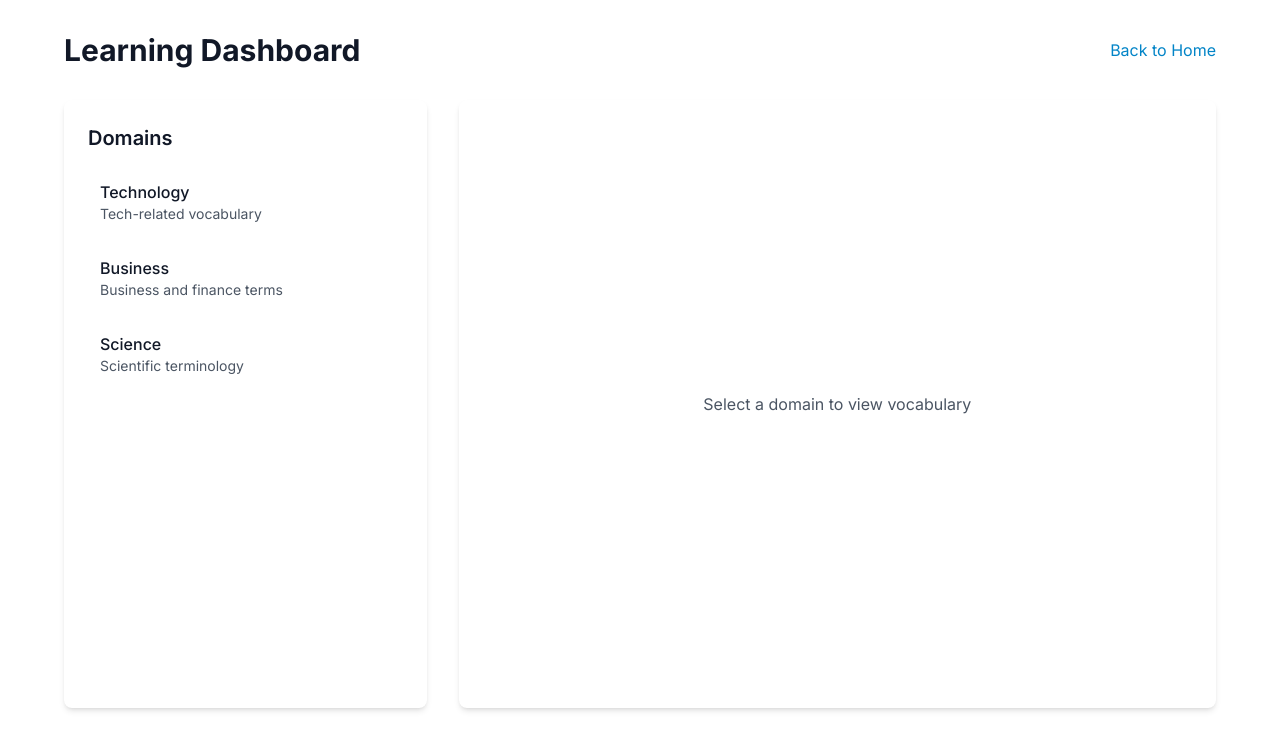
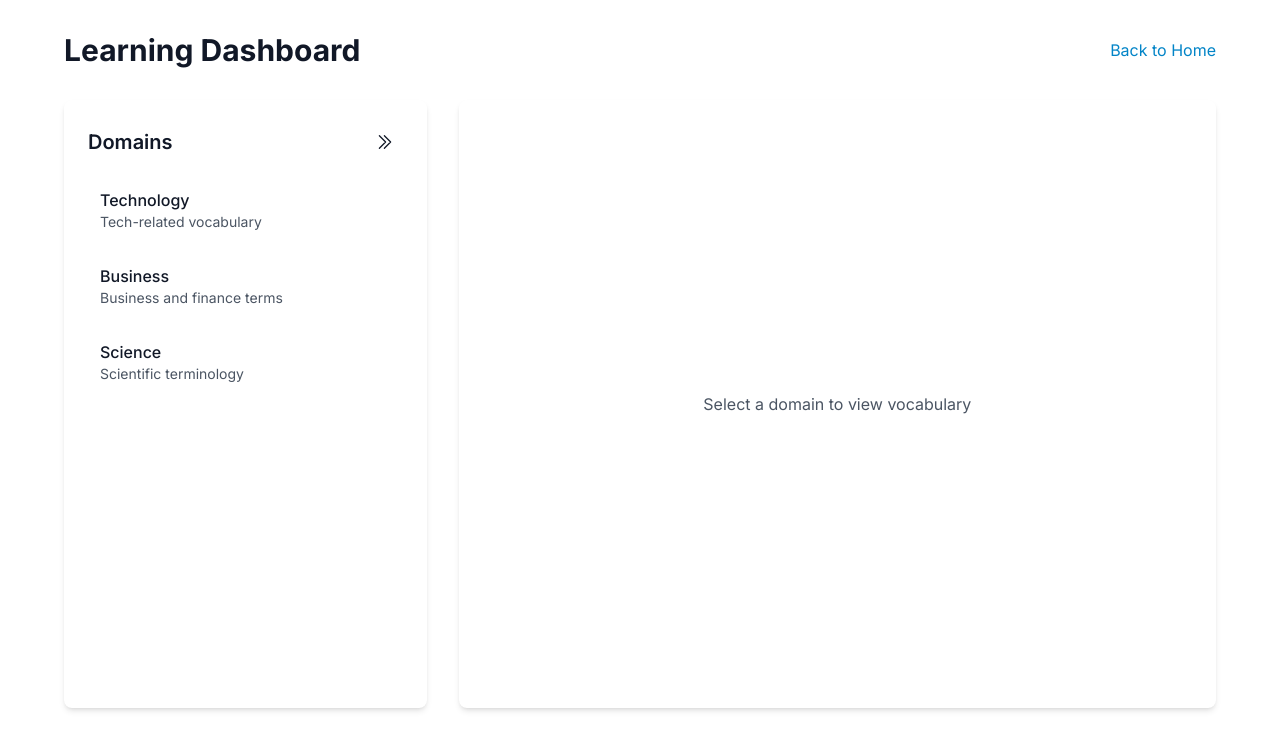
Before and after one commit to ElNandes/DomainVocab, a Next.js app: page /learn in a window 1280 px wide. Shown: the top 750 px of the page. Built offline with nearby package versions, Linux system fonts and the light colour scheme.

Commit message:
Added the show and hide bar for domains

```diff
--- a/src/app/learn/page.tsx
+++ b/src/app/learn/page.tsx
@@ -79,6 +79,7 @@ export default function LearnPage() {
   const [selectedDomain, setSelectedDomain] = useState<string | null>(null)
   const [currentWordIndex, setCurrentWordIndex] = useState(0)
   const [vocabularies, setVocabularies] = useState<Vocabularies>({})
+  const [isSidebarVisible, setIsSidebarVisible] = useState(true)
 
   // Temporary mock data
   const domains: Domain[] = [
@@ -123,10 +124,37 @@ export default function LearnPage() {
           </Link>
         </div>
 
-        <div className="grid grid-cols-1 md:grid-cols-3 gap-8">
+        <div className={`grid gap-8 transition-all duration-300 ${
+          isSidebarVisible ? 'grid-cols-1 md:grid-cols-3' : 'grid-cols-1'
+        }`}>
           {/* Domains Sidebar */}
           <div className="bg-white p-6 rounded-lg shadow-md">
-            <h2 className="text-xl font-semibold mb-4">Domains</h2>
+            <div className="flex justify-between items-center mb-4">
+              <h2 className="text-xl font-semibold">Domains</h2>
+              <button
+                onClick={() => setIsSidebarVisible(!isSidebarVisible)}
+                className="p-2 rounded-md hover:bg-gray-100 transition-colors"
+                title={isSidebarVisible ? "Hide domains" : "Show domains"}
+              >
+                <svg
+                  xmlns="http://www.w3.org/2000/svg"
+                  fill="none"
+                  viewBox="0 0 24 24"
+                  strokeWidth={1.5}
+                  stroke="currentColor"
+                  className="w-5 h-5"
+                >
+                  {isSidebarVisible ? (
+                    <path strokeLinecap="round" strokeLinejoin="round" d="M11.25 4.5l7.5 7.5-7.5 7.5m-6-15l7.5 7.5-7.5 7.5" />
+                  ) : (
+                    <path strokeLinecap="round" strokeLinejoin="round" d="M18.75 19.5l-7.5-7.5 7.5-7.5m-6 15L5.25 12l7.5-7.5" />
+                  )}
+                </svg>
+              </button>
+            </div>
+            <div className={`transition-all duration-300 ${
+              isSidebarVisible ? 'block' : 'hidden'
+            }`}>
               <div className="space-y-2">
                 {domains.map((domain) => (
                   <button
@@ -144,10 +172,12 @@ export default function LearnPage() {
                 ))}
               </div>
             </div>
+          </div>
 
           {/* Vocabulary Display */}
-          <div className="md:col-span-2">
-            <div className="bg-white rounded-lg shadow-md overflow-hidden">
+          <div className={`bg-white rounded-lg shadow-md overflow-hidden ${
+            isSidebarVisible ? 'md:col-span-2' : 'md:col-span-1'
+          }`}>
             {selectedDomain && currentVocabulary ? (
               <div
                 className="h-[calc(100vh-12rem)] overflow-y-auto snap-y snap-mandatory"
@@ -188,7 +218,6 @@ export default function LearnPage() {
           </div>
         </div>
       </div>
-      </div>
     </main>
   )
 }
```
Lines whose indentation alone changed are shown as unchanged.
